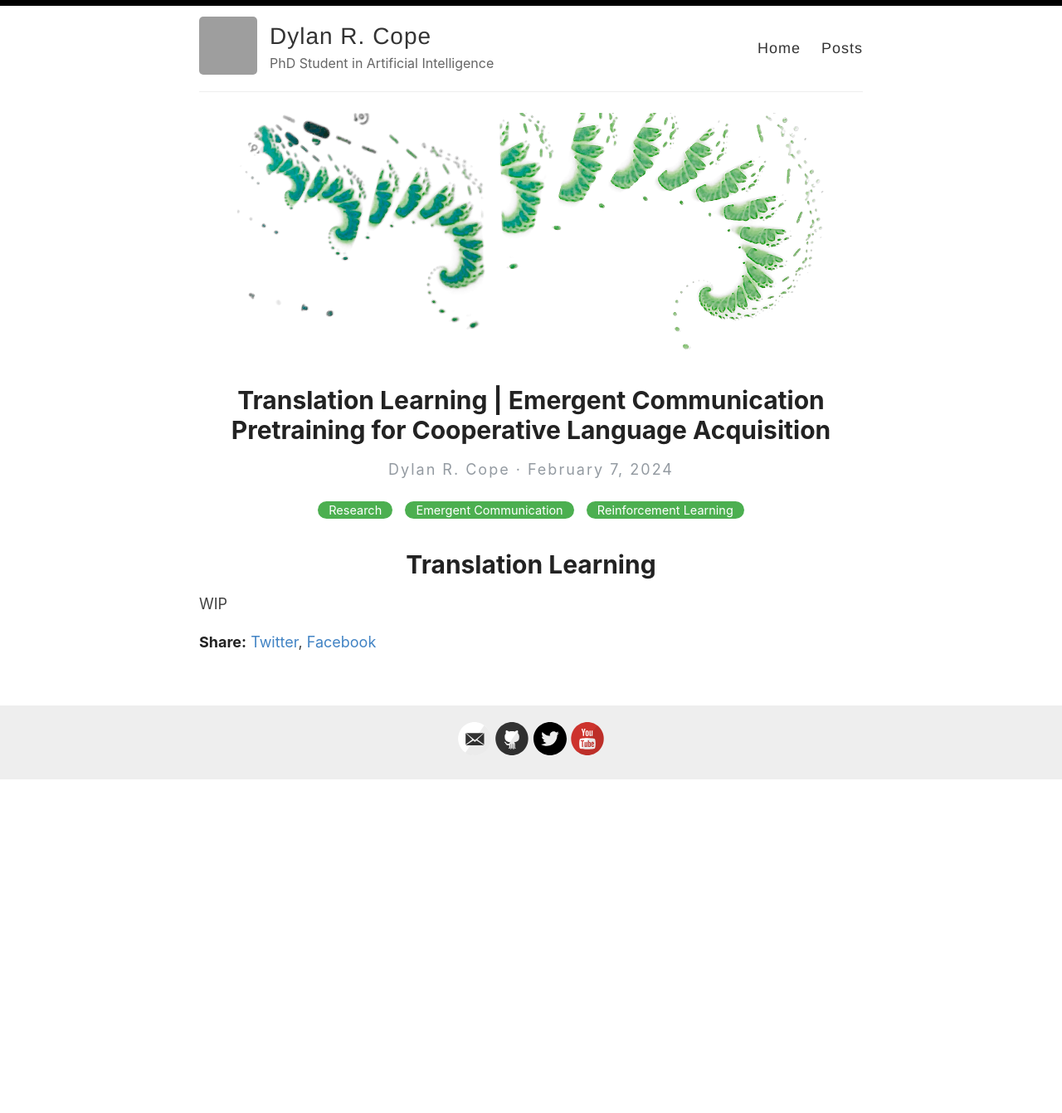
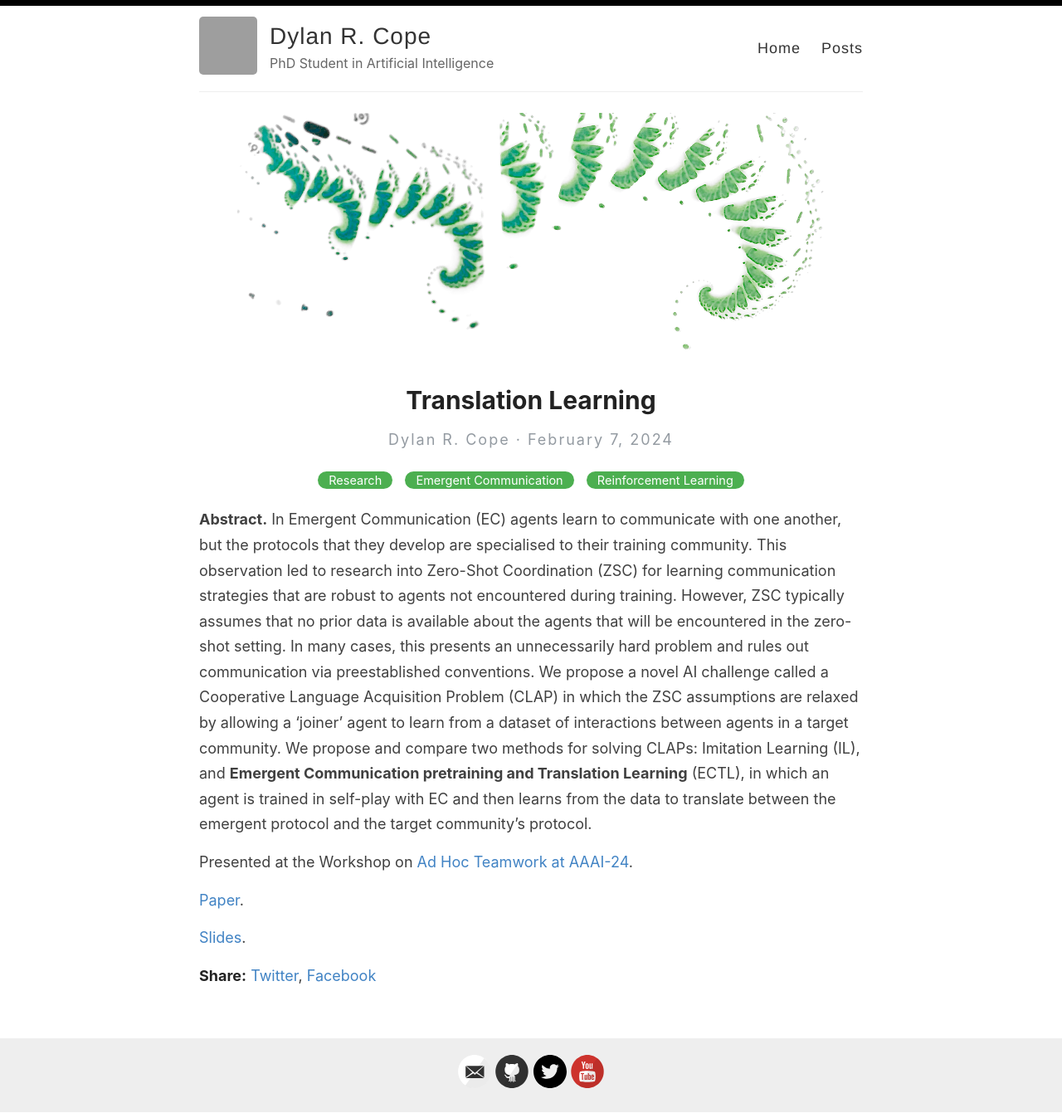
Before and after one commit to DylanCope/dylancope.github.io, a Jekyll site: the page built from _posts/2024-2-7-translation-learning.md, in a window 1280 px wide. Shown: the whole page at 83% size. Built offline with Jekyll 4.4.1, drawn with Linux system fonts in a browser that asks for light colours; before the commit the page ends 939 px from its top, so only the background shows below that; grey boxes are pictures that could not be loaded.

Commit message:
Update 2024-2-7-translation-learning.md

```diff
--- a/_posts/2024-2-7-translation-learning.md
+++ b/_posts/2024-2-7-translation-learning.md
@@ -1,10 +1,16 @@
 ---
 layout: post
-title: Translation Learning | Emergent Communication Pretraining for Cooperative Language Acquisition
+title: Translation Learning
+subtitle: Emergent Communication Pretraining for Cooperative Language Acquisition
 categories: [Research, Emergent Communication, Reinforcement Learning]
 excerpt: WIP
 ---
 
-# Translation Learning
+**Abstract.**
+In Emergent Communication (EC) agents learn to communicate with one another, but the protocols that they develop are specialised to their training community. This observation led to research into Zero-Shot Coordination (ZSC) for learning communication strategies that are robust to agents not encountered during training. However, ZSC typically assumes that no prior data is available about the agents that will be encountered in the zero-shot setting. In many cases, this presents an unnecessarily hard problem and rules out communication via preestablished conventions. We propose a novel AI challenge called a Cooperative Language Acquisition Problem (CLAP) in which the ZSC assumptions are relaxed by allowing a 'joiner' agent to learn from a dataset of interactions between agents in a target community. We propose and compare two methods for solving CLAPs: Imitation Learning (IL), and **Emergent Communication pretraining and Translation Learning** (ECTL), in which an agent is trained in self-play with EC and then learns from the data to translate between the emergent protocol and the target community's protocol.
 
-WIP
+Presented at the Workshop on [Ad Hoc Teamwork at AAAI-24](https://sites.google.com/view/ad-hoc-teamwork/home).
+
+[Paper](https://drive.google.com/file/d/14fxW_QVEv14sqXMHnvBK-MRFd9w2PW4i/view?usp=drive_link).
+
+[Slides](https://drive.google.com/file/d/1ATobmkk8MDDiV3zH7c3BHGgW9KURemvz/view?usp=drive_link).
```
